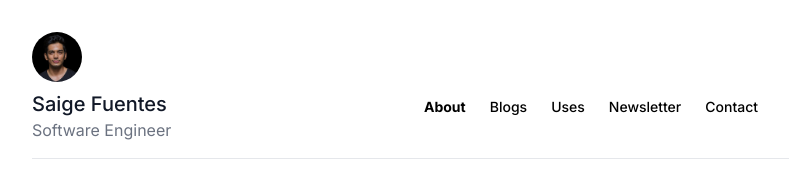
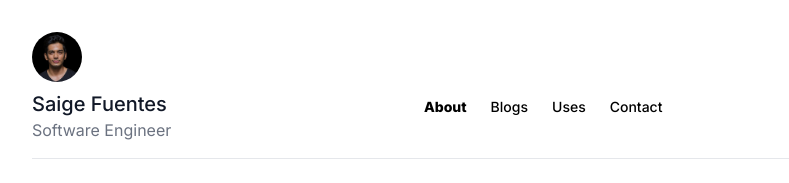
Before and after one commit to Ank61/portfolio, a Next.js app: page / in a window 1280 px wide. Shown: the top 183 px of the page, without its empty margins (224-1013 px from the left). Built offline with nearby package versions, Linux system fonts and the light colour scheme.

Commit message:
resolved build

```diff
--- a/components/navbar.js
+++ b/components/navbar.js
@@ -10,7 +10,7 @@ export default function Navbar() {
     { href: "/", label: "About" },
     { href: "/blogs", label: "Blogs" },
     { href: "/uses", label: "Uses" },
-    { href: "/newsletter", label: "Newsletter" },
+    // { href: "/newsletter", label: "Newsletter" },
     { href: "/contact", label: "Contact" },
   ];
 
@@ -22,7 +22,7 @@ export default function Navbar() {
             whileTap={{ scale: 0.2 }}
             transition={{ ease: "easeOut", duration: 1 }}
             className={`relative text-sm transition-colors px-2 text-black py-1 rounded-md ${
-              router === item.href ? "font-bold " : "font-medium"
+              router === item.href ? "font-extrabold " : "font-medium"
             }`}
           >
             <span className="relative z-10">{item.label}</span>
```
